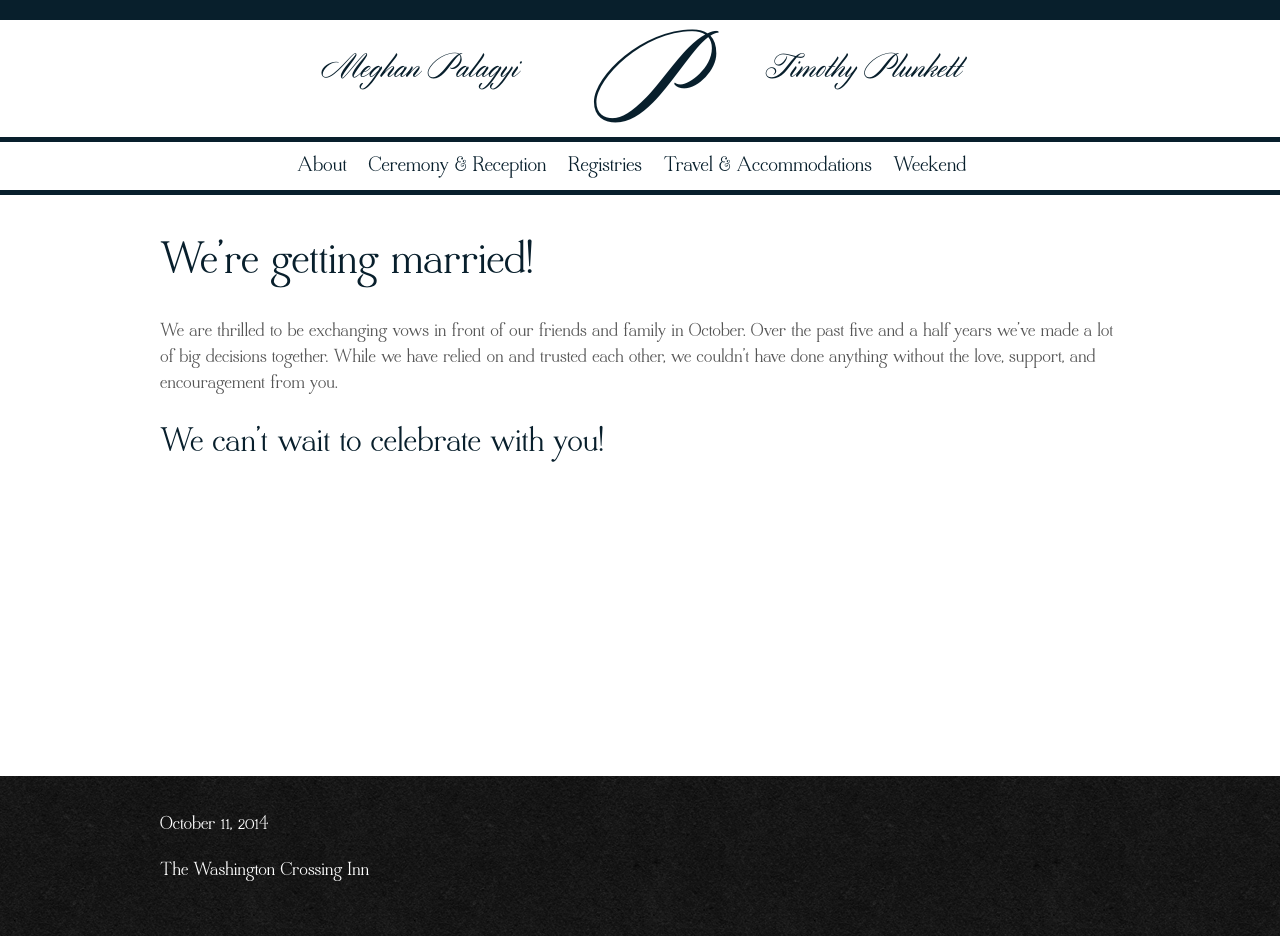
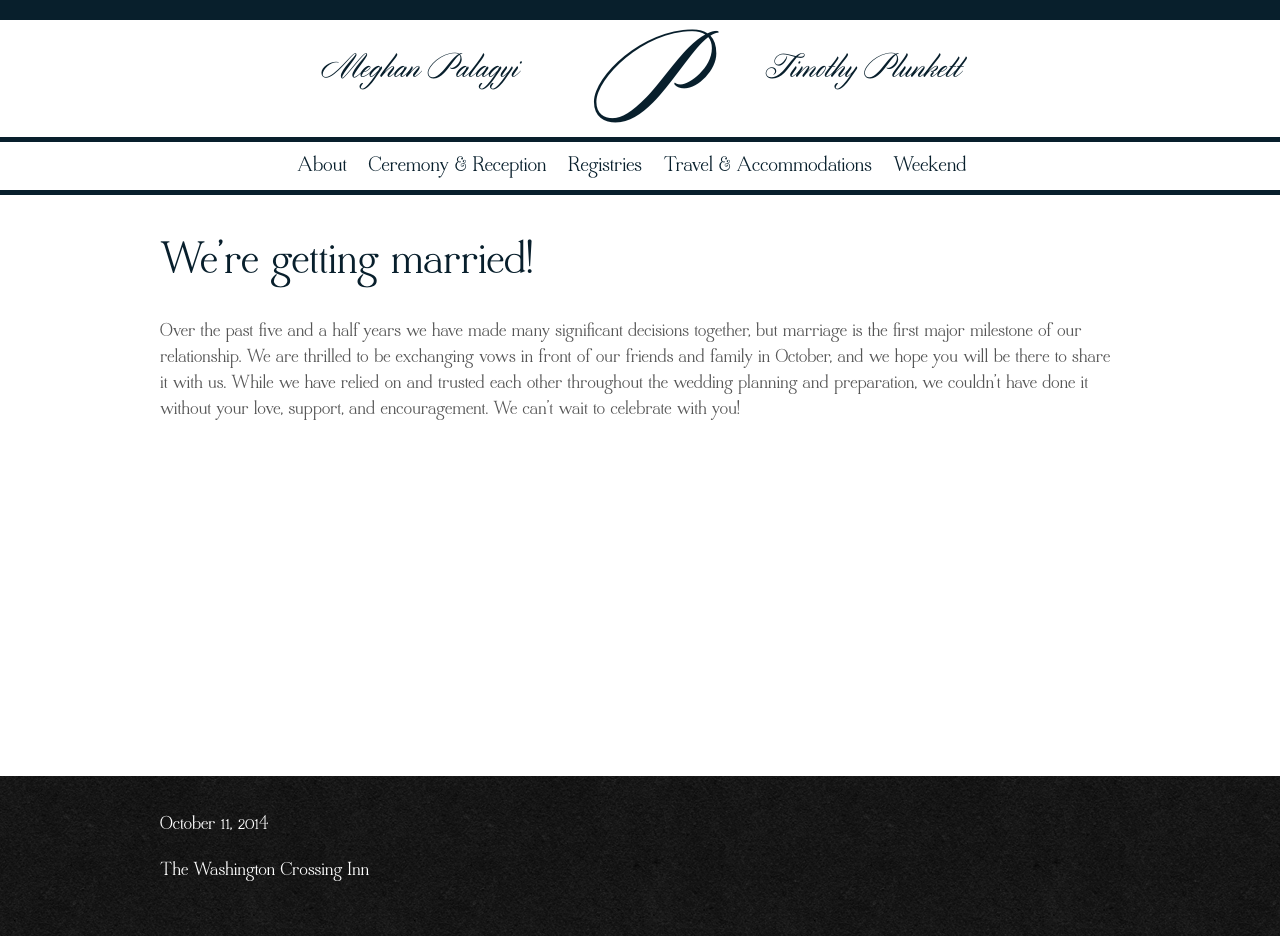
Before and after one commit to timplunkett/meghanandtim.us, a Jekyll site: the page built from index.md, in a window 1280 px wide. Built offline with Jekyll 4.4.1, drawn with Linux system fonts in a browser that asks for light colours.

Commit message:
Edit intro copy.

```diff
--- a/index.md
+++ b/index.md
@@ -5,7 +5,4 @@ title: Meghan &amp; Tim
 
 # We're getting married!
 
-We are thrilled to be exchanging vows in front of our friends and family in October.
-Over the past five and a half years we've made a lot of big decisions together. While we have relied on and trusted each other, we couldn't have done anything without the love, support, and encouragement from you.
-
-### We can’t wait to celebrate with you!
+Over the past five and a half years we have made many significant decisions together, but marriage is the first major milestone of our relationship. We are thrilled to be exchanging vows in front of our friends and family in October, and we hope you will be there to share it with us. While we have relied on and trusted each other throughout the wedding planning and preparation, we couldn't have done it without your love, support, and encouragement. We can’t wait to celebrate with you!
```
